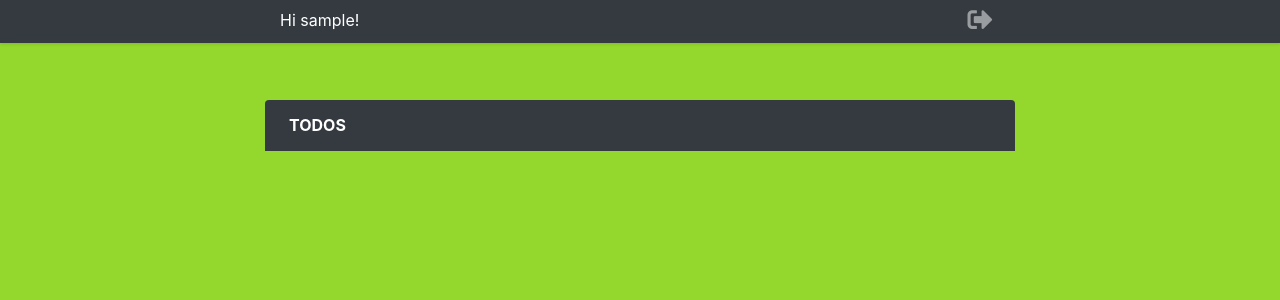
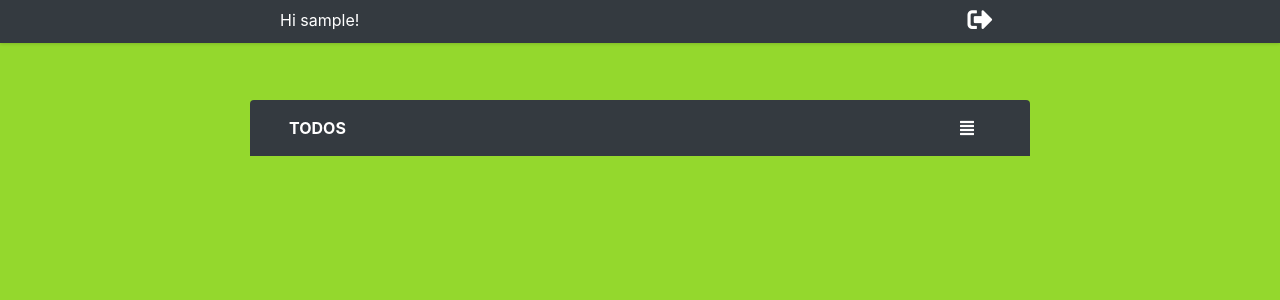
Before and after one commit to trejsu/hash-todo, a Django app: page /todo/ in a window 1280 px wide. Shown: the top 300 px of the page. Run offline with Django 3.2, Linux system fonts and the light colour scheme; the visitor is signed in with stand-in values (Sample User, id 1); data that the repository does not hold is empty; some libraries are stand-ins or nearby versions.

Commit message:
Starts implementing menu for todos list

```diff
--- a/todo/static/todo/home.css
+++ b/todo/static/todo/home.css
@@ -27,11 +27,7 @@
 }
 
 #logout-icon a {
-  color: var(--light-high-opacity)
-}
-
-#logout-icon a:hover {
-  color: var(--light-color);
+  color: var(--light-color)
 }
 
 #task-list {
@@ -41,7 +37,7 @@
   font-weight: 500;
 }
 
-#task-list h2 {
+#todos-header {
   background-color: var(--dark-color);
   color: var(--light-color);
   font-size: 1rem;
@@ -62,10 +58,6 @@
   color: var(--dark-color);
 }
 
-.item:first-child {
-  margin-top: -8px;
-}
-
 .item:last-child {
   border-bottom-left-radius: .25rem;
   border-bottom-right-radius: .25rem;
@@ -80,3 +72,13 @@
 .item.done a {
   color: var(--dark-high-opacity);
 }
+
+#todos-menu-icon {
+  line-height: 1.5rem;
+}
+
+#todos-menu {
+  z-index: 505;
+  top: 110px;
+  left: 1216px;
+}
--- a/todo/templates/todo/home.html
+++ b/todo/templates/todo/home.html
@@ -29,7 +29,14 @@
 
   <div id="task-list">
 
-    <h2>TODOS</h2>
+    <div class="row", id="todos-header">
+      <div class="col-sm-11">
+        TODOS
+      </div>
+      <div class="col-sm-1">
+        <i class="fas fa-align-justify" id="todos-menu-icon"></i>
+      </div>
+    </div>
 
     <div id="todos">
 
```
